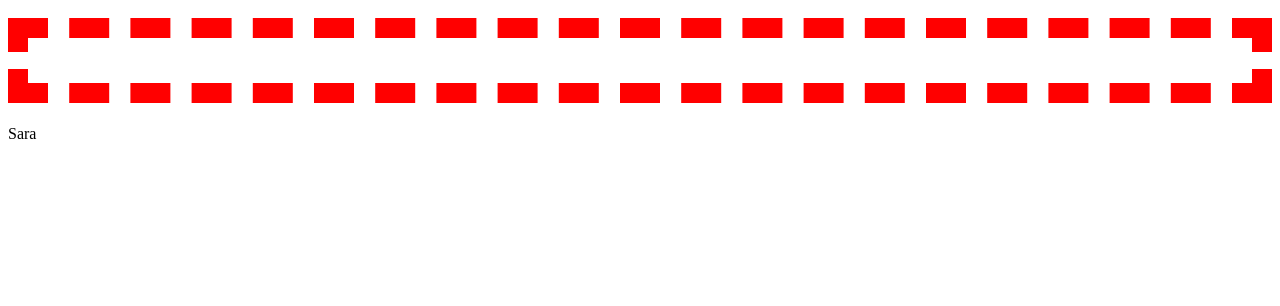
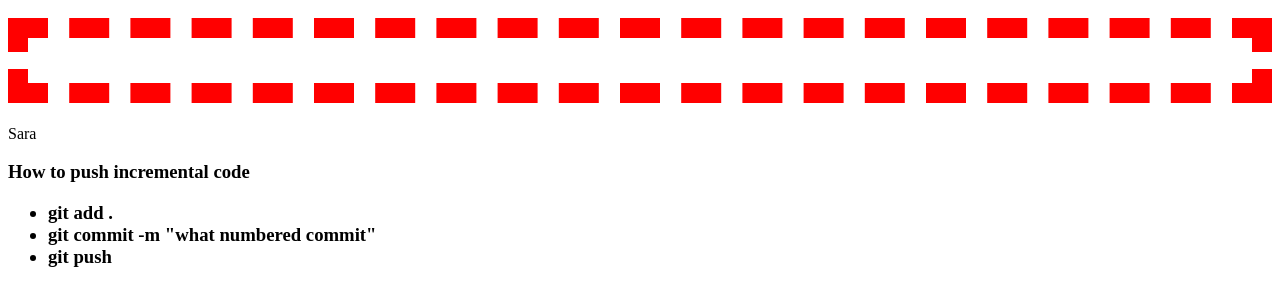
Before and after one commit to sara2024360787/my-second-github-repo, a plain HTML site: page index.html in a window 1280 px wide. Shown: the part 170-476 px from the top of the page. Drawn offline with Linux system fonts and the light colour scheme.

Commit message:
my third commit

```diff
--- a/index.html
+++ b/index.html
@@ -30,6 +30,14 @@
 
     <p>Sara</p>
 
+    <h3>How to push incremental code
+        <ul>
+            <li>git add .</li>
+            <li>git commit -m "what numbered commit"</li>
+            <li>git push</li>
+        </ul>
+    </h3>
+
 </body>
 </html>
 </body>
```
